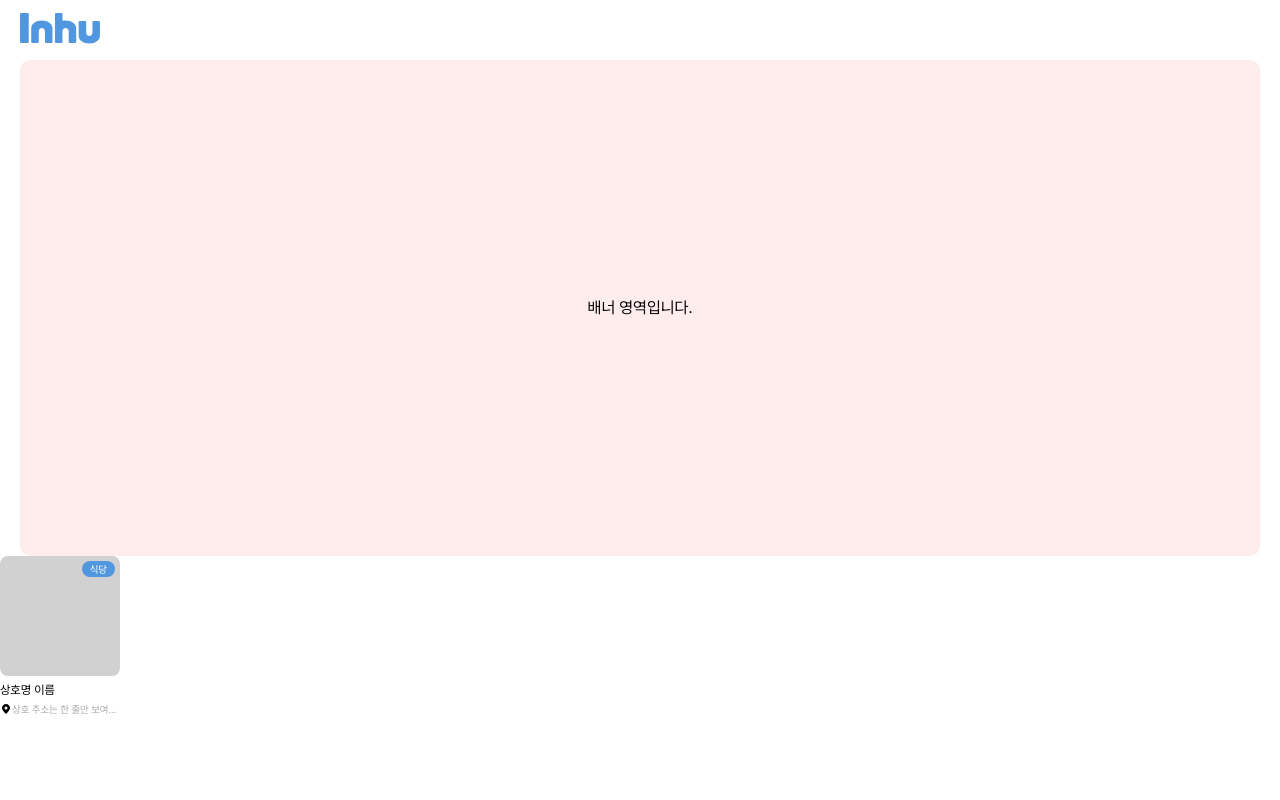
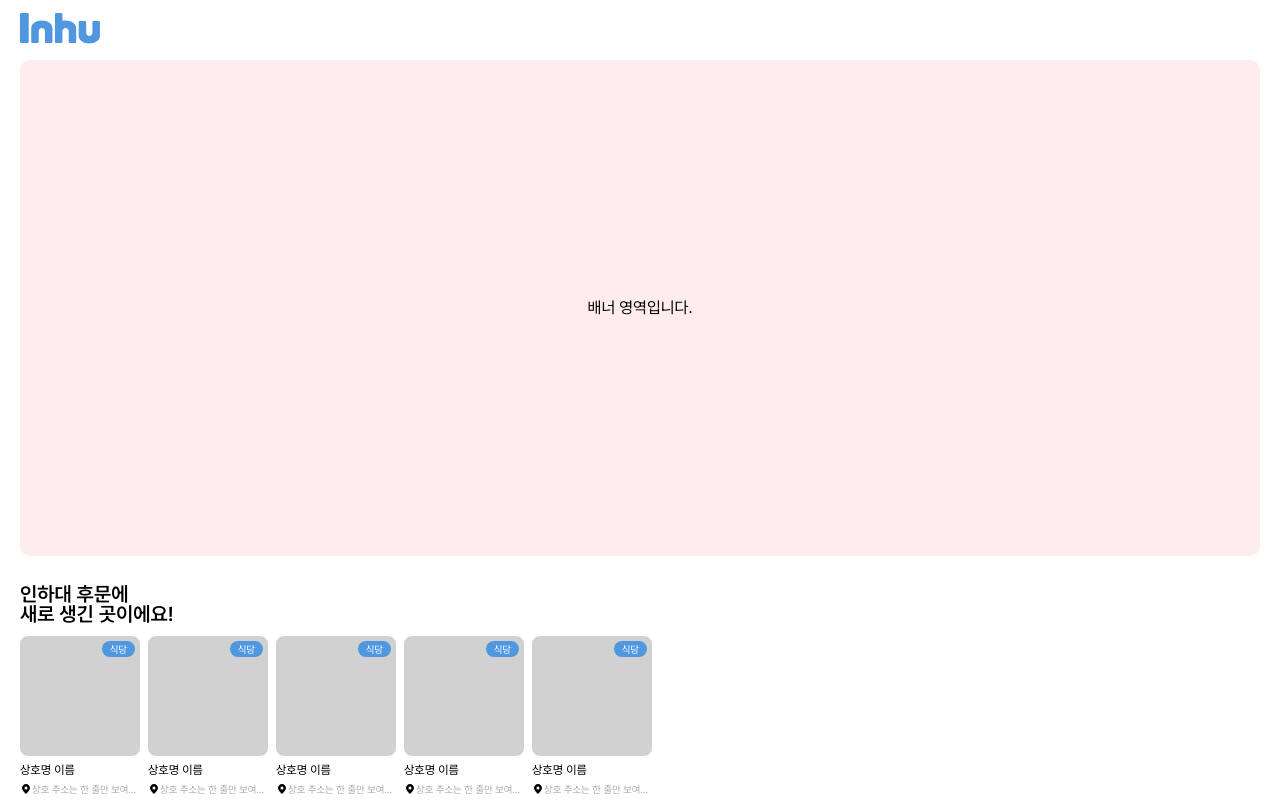
Before and after one commit to project-inhu/inhu-web-frontend, a Next.js app: page / in a window 1280 px wide. Built offline with nearby package versions, Linux system fonts and the light colour scheme.

Commit message:
feat: Implement main page section layout

```diff
--- a/src/page/main/index.tsx
+++ b/src/page/main/index.tsx
@@ -1,20 +1,40 @@
+'use client';
+
 import { MainBanner } from '@/shared/components/MainBanner';
 import MainLogo from '@/shared/icon/logo.svg';
 import { PlaceCard } from '@/widget/place/PlaceCard';
+import ScrollContainer from 'react-indiana-drag-scroll';
 
 export const MainPage = () => {
   return (
     <div>
       <header className="px-[20px]">
-        <div className="logo-area">
+        <h1 className="logo-area">
           <MainLogo className="w-[80px] mt-[12px]" />
-        </div>
+        </h1>
         <div className="banner-area w-full mt-[16px] aspect-w-5 aspect-h-2">
           <MainBanner></MainBanner>
         </div>
       </header>
       <main className="flex-1">
-        <PlaceCard />
+        <section className="w-full mt-[28px]">
+          <h2 className="ml-[20px] font-semibold text-[20px]">
+            인하대 후문에
+            <br />
+            새로 생긴 곳이에요!
+          </h2>
+          <div className="mt-[12px]">
+            <ScrollContainer className="flex">
+              <div className="flex gap-[8px] [&>*:first-child]:ml-[20px] [&>*:last-child]:mr-[20px]">
+                <PlaceCard />
+                <PlaceCard />
+                <PlaceCard />
+                <PlaceCard />
+                <PlaceCard />
+              </div>
+            </ScrollContainer>
+          </div>
+        </section>
       </main>
     </div>
   );
--- a/src/widget/place/PlaceCard/index.tsx
+++ b/src/widget/place/PlaceCard/index.tsx
@@ -3,7 +3,7 @@ import MapIcon from '@/shared/icon/map-icon.svg';
 
 export const PlaceCard = () => {
   return (
-    <article className="relative w-[120px] cursor-pointer">
+    <article className="relative w-[120px] cursor-pointer inline-block">
       <div className="img-area w-full aspect-h-1 aspect-w-1 bg-secondary-300 rounded-[8px]"></div>
       <header className="absolute top-[5px] right-[5px]">
         <PlaceTag name="식당" />
```
